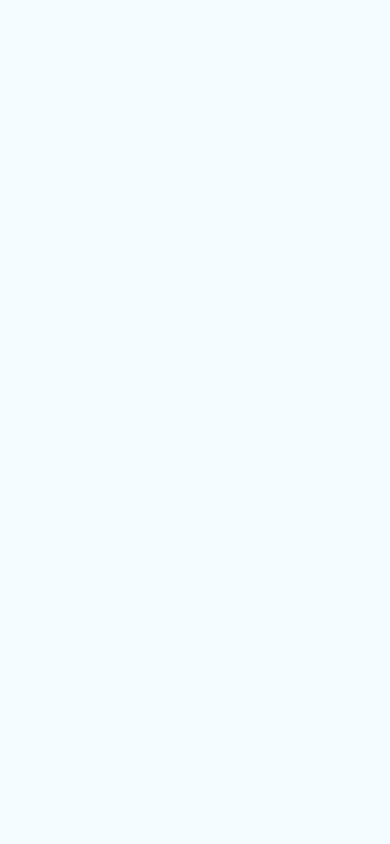
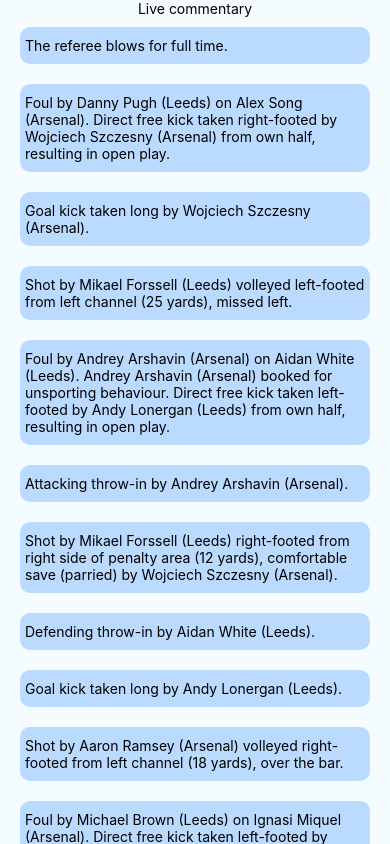
Before and after one commit to granttj01/commentary, a React Native app: screen / in a window 390 px wide. Built offline with nearby package versions, Linux system fonts and the light colour scheme; data requests are answered from the project's data file.

Commit message:
Header (unstyled) and Commentary flatlist

```diff
--- a/src/App.tsx
+++ b/src/App.tsx
@@ -8,7 +8,8 @@
 
 import React from 'react';
 import { Component } from 'react';
-import { StyleSheet,  View, Alert } from 'react-native';
+import { StyleSheet,  View, Alert, SafeAreaView } from 'react-native';
+import LiveCommentary from "./LiveCommentary";
 
 enum KeyMoment {
   Second = "Second Half",
@@ -19,7 +20,7 @@
   Full = "Full Time"
 }
 
-interface Moment {
+export interface Moment {
   id: number,
   minute: number,
   comment: string,
@@ -47,9 +48,11 @@
 
   render() {
     return (
-      <View style={styles.container}>
-
-      </View>
+      <SafeAreaView style={styles.container}>
+        <View style={styles.container}>
+          <LiveCommentary moments={this.state.moments} />
+        </View>
+      </SafeAreaView>
     );
   }
 }
--- /dev/null
+++ b/src/LiveCommentary.tsx
@@ -0,0 +1,59 @@
+import React from 'react';
+import { Component } from 'react';
+import { View, StyleSheet, FlatList, Text } from 'react-native'
+import { Moment } from "./App";
+import Header from './components/Header'
+
+interface Props {
+    moments: Moment[]
+}
+
+interface ItemProps {
+    item: Moment
+}
+
+export default class LiveCommentary extends Component<Props> {
+    render() {
+        return (
+            <View style={styles.container}>
+                {/* live commentary title here */}
+                <Header title='Live commentary' />
+                {/* comment timeline here */}
+                <FlatList
+                    style={styles.commentaryList}
+                    data={this.props.moments}
+                    renderItem={this.renderItem}
+                    keyExtractor={this.keyExtractor}
+                    initialNumToRender={10}
+                />
+            </View>
+        )
+    }
+
+    renderItem = ({item}: ItemProps) => {
+        return (
+            <View style={styles.momentContainer}><Text>{item.comment}</Text></View>
+        )
+
+    };
+
+    keyExtractor = (item: Moment) => item.id.toString()
+}
+
+const styles = StyleSheet.create({
+    container: {
+        flex: 1,
+        alignItems: 'center',
+    },
+    commentaryList: {
+        paddingHorizontal: 20,
+        marginTop: 10
+    },
+    momentContainer: {
+        marginBottom: 20,
+        paddingHorizontal: 5,
+        paddingVertical: 10,
+        backgroundColor: "#BBDAFF",
+        borderRadius: 10
+    }
+});
--- /dev/null
+++ b/src/components/Header.tsx
@@ -0,0 +1,10 @@
+import React from 'react';
+import { Text } from 'react-native';
+
+interface Props {
+    title: string
+}
+
+export default ({ title }: Props) => (
+    <Text>{title}</Text>
+);
```
